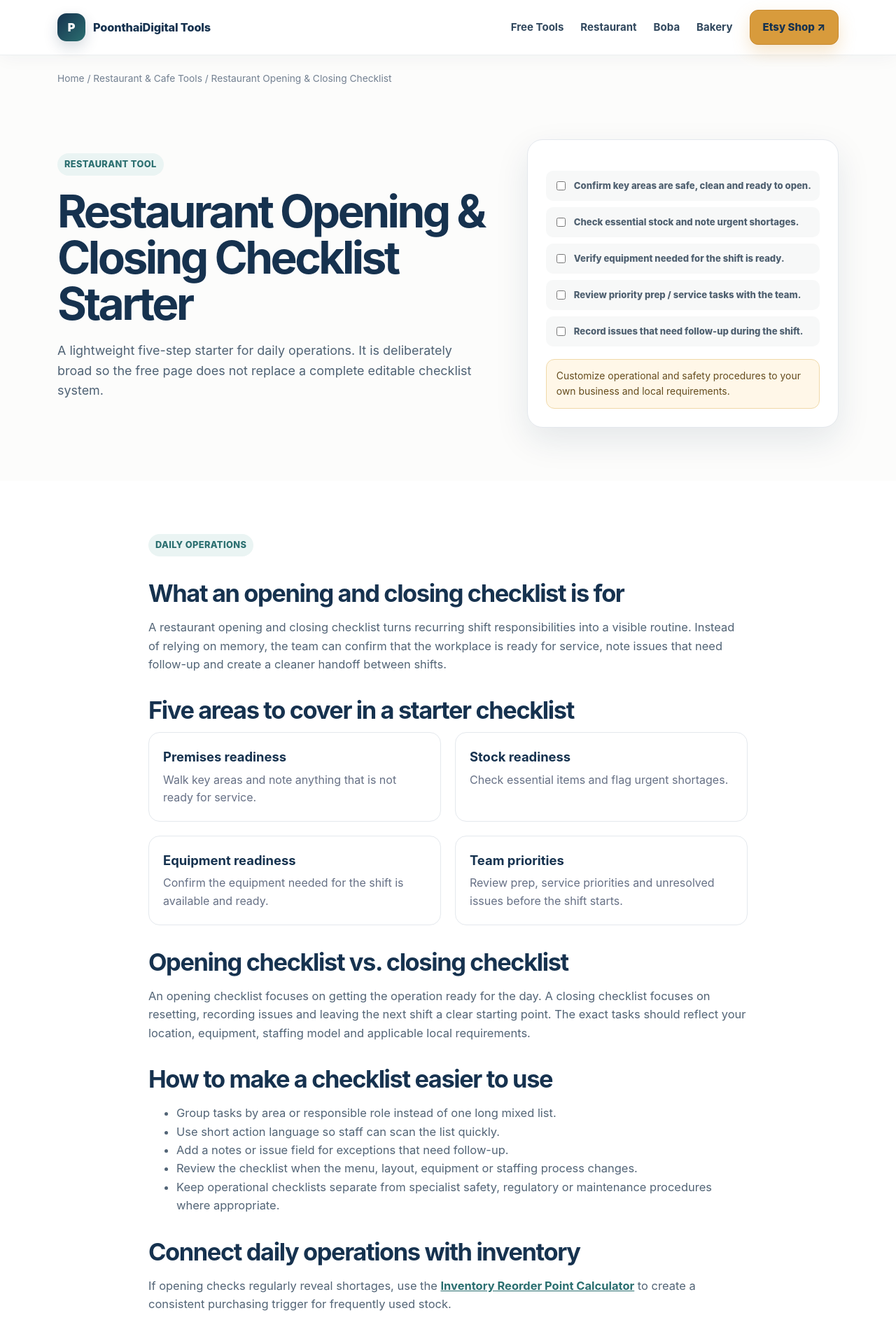
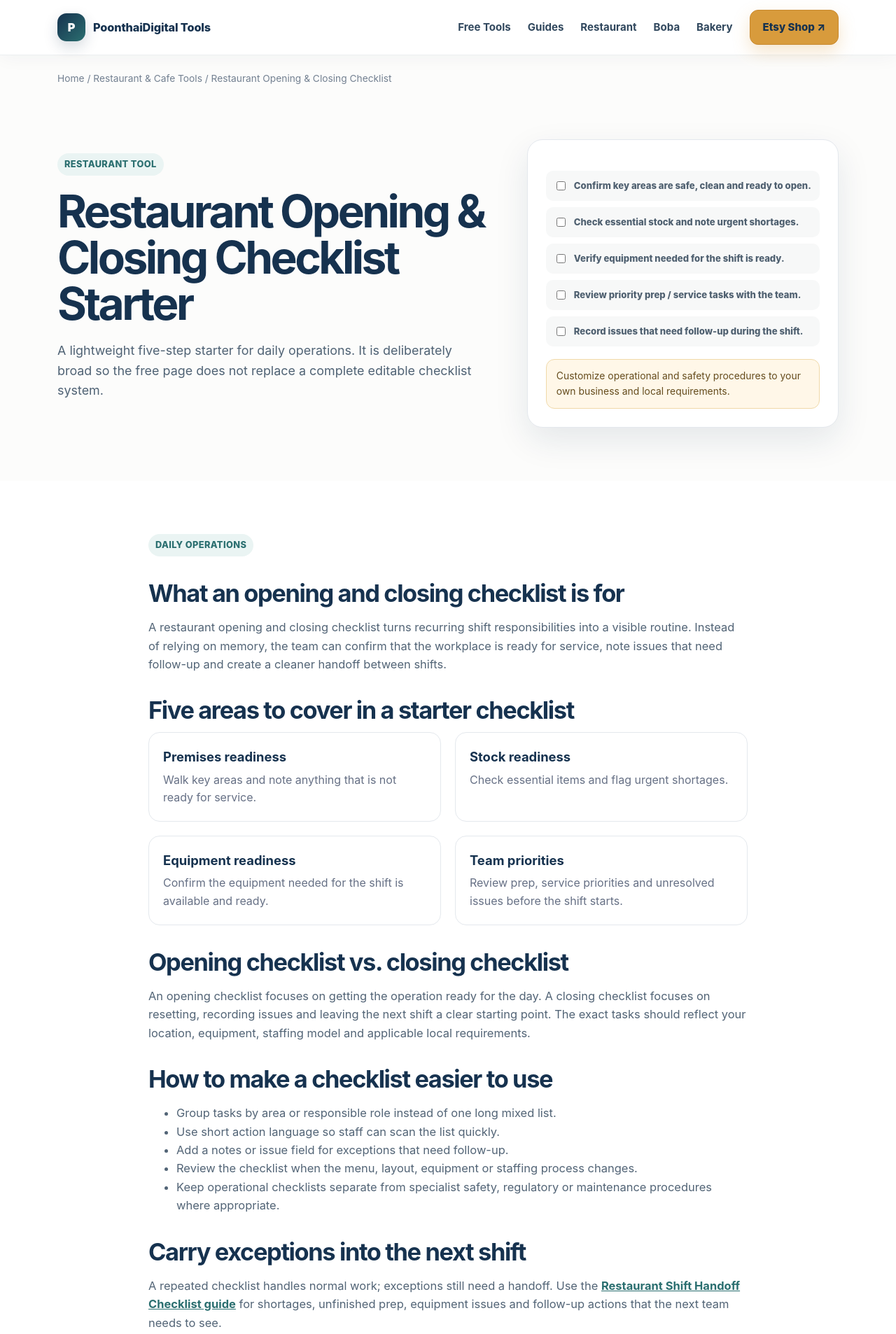
Before and after one commit to chutcpoo/poonthaidigital-tools, a website: page restaurant-opening-closing-checklist/index.html in a window 1280 px wide. Shown: the top 1906 px of the page at 70% size. Drawn offline with Linux system fonts and the light colour scheme.

Commit message:
Link restaurant checklist to shift handoff guide

```diff
--- a/restaurant-opening-closing-checklist/index.html
+++ b/restaurant-opening-closing-checklist/index.html
@@ -39,7 +39,7 @@
 <header><div class="wrap"><nav>
 <a class="brand" href="/"><span class="brandmark">P</span><span>PoonthaiDigital Tools</span></a>
 <div class="navlinks">
-<a href="/tools/">Free Tools</a>
+<a href="/tools/">Free Tools</a><a href="/guides/">Guides</a>
 <a href="/restaurant-tools/">Restaurant</a><a href="/boba-shop-tools/">Boba</a>
 <a href="/bakery-tools/">Bakery</a>
 <a href="https://poonthaidigital.etsy.com" target="_blank" rel="noopener" class="btn btn-primary">Etsy Shop ↗</a>
@@ -67,7 +67,7 @@
 <div class="grid-2"><div class="mini-card"><strong>Premises readiness</strong><span>Walk key areas and note anything that is not ready for service.</span></div><div class="mini-card"><strong>Stock readiness</strong><span>Check essential items and flag urgent shortages.</span></div><div class="mini-card"><strong>Equipment readiness</strong><span>Confirm the equipment needed for the shift is available and ready.</span></div><div class="mini-card"><strong>Team priorities</strong><span>Review prep, service priorities and unresolved issues before the shift starts.</span></div></div>
 <h2>Opening checklist vs. closing checklist</h2><p>An opening checklist focuses on getting the operation ready for the day. A closing checklist focuses on resetting, recording issues and leaving the next shift a clear starting point. The exact tasks should reflect your location, equipment, staffing model and applicable local requirements.</p>
 <h2>How to make a checklist easier to use</h2><ul><li>Group tasks by area or responsible role instead of one long mixed list.</li><li>Use short action language so staff can scan the list quickly.</li><li>Add a notes or issue field for exceptions that need follow-up.</li><li>Review the checklist when the menu, layout, equipment or staffing process changes.</li><li>Keep operational checklists separate from specialist safety, regulatory or maintenance procedures where appropriate.</li></ul>
-<h2>Connect daily operations with inventory</h2><p>If opening checks regularly reveal shortages, use the <a href="/inventory-reorder-calculator/">Inventory Reorder Point Calculator</a> to create a consistent purchasing trigger for frequently used stock.</p>
+<h2>Carry exceptions into the next shift</h2><p>A repeated checklist handles normal work; exceptions still need a handoff. Use the <a href="/guides/restaurant-shift-handoff-checklist/">Restaurant Shift Handoff Checklist guide</a> for shortages, unfinished prep, equipment issues and follow-up actions that the next team needs to see.</p><h2>Connect daily operations with inventory</h2><p>If opening checks regularly reveal shortages, use the <a href="/inventory-reorder-calculator/">Inventory Reorder Point Calculator</a> to create a consistent purchasing trigger for frequently used stock.</p>
 <div class="faq"><h2>Restaurant checklist FAQ</h2><details><summary>Should opening and closing tasks be on one checklist?</summary><p>They can be, but separating them into clear sections usually makes the shift responsibility easier to understand. Larger teams may also separate tasks by front-of-house, back-of-house and manager roles.</p></details><details><summary>How often should a restaurant checklist be reviewed?</summary><p>Review it whenever the workflow changes and periodically enough to remove obsolete tasks or add recurring issues. The right review cycle depends on the operation.</p></details><details><summary>Is this a food-safety checklist?</summary><p>No. This page is a general operations starter and is not a substitute for local food-safety, employment, fire, security or other regulatory requirements.</p></details></div>
 </div></section>
 
```
